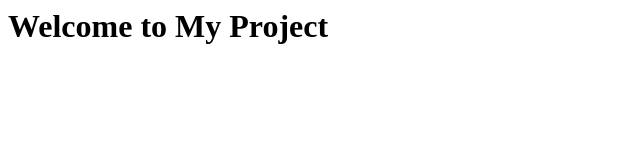
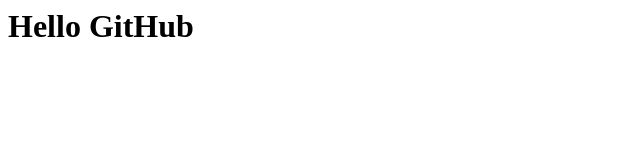
Before and after one commit to Aruna-londhe/my-project, a plain HTML site: page index.html in a window 1280 px wide. Shown: the whole page, without its empty margins (0-640 px from the left). Drawn offline with Linux system fonts and the light colour scheme.

Commit message:
Updated README and added index.html

```diff
--- a/index.html
+++ b/index.html
@@ -1,6 +1,3 @@
 <html>
-<head><title>My Project</title></head>
-<body>
-<h1>Welcome to My Project</h1>
-</body>
+  <h1>Hello GitHub</h1>
 </html>
```
